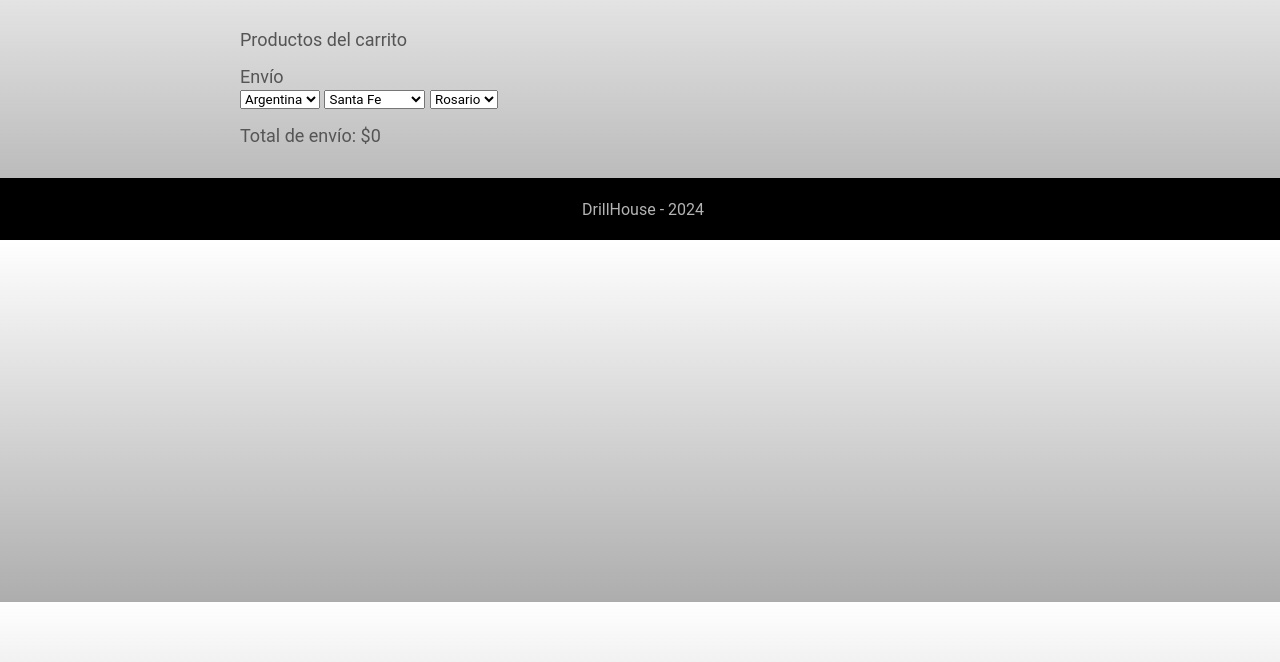
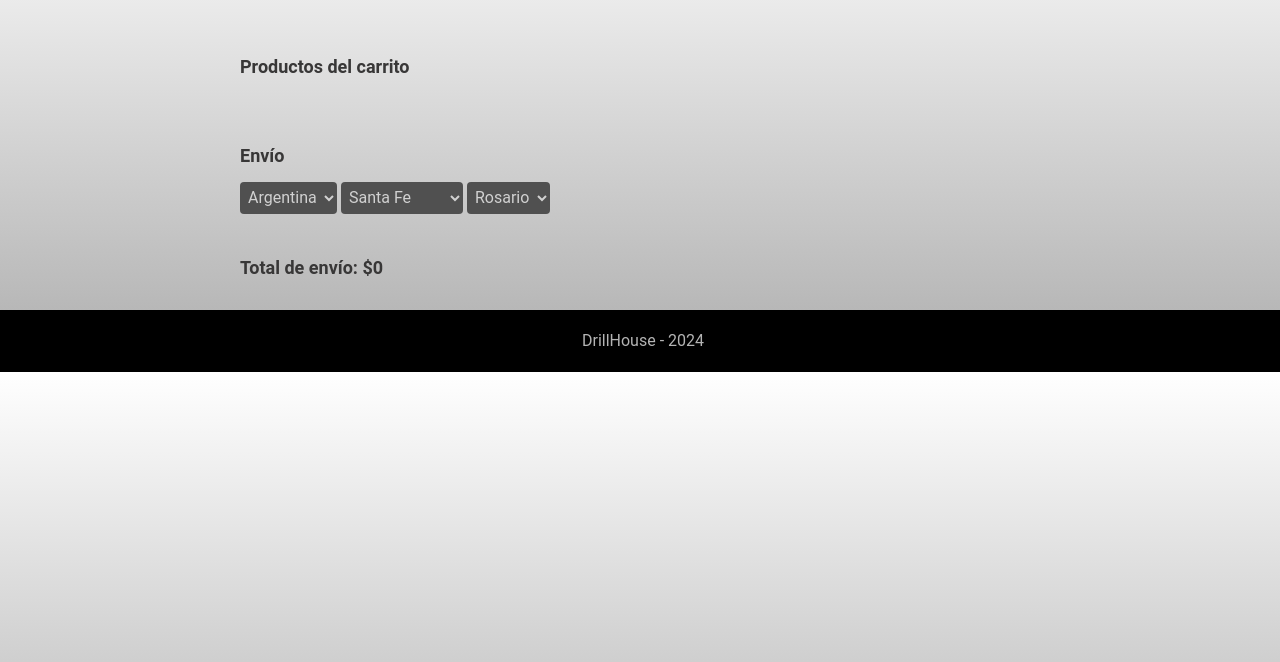
Before and after one commit to MarianaSDiaz/PrimeraEntrega, a plain HTML site: page envio.html in a window 1280 px wide. Shown: the part 122-784 px from the top of the page. Drawn offline with Linux system fonts and the light colour scheme.

Commit message:
modificación css

```diff
--- a/CSS/index.css
+++ b/CSS/index.css
@@ -77,13 +77,6 @@ body {
     background: linear-gradient(to bottom, #ffffff, #adadad);
     color: rgb(173, 173, 173);
     transition: background-color 2s, color 0.3s;
-}
-
-.line {
-    width: 100%;
-    height: 4px;
-    border-radius: 50%;
-    background-color: #c2c2c2;
 }
 
 #cart,
@@ -197,7 +190,7 @@ body {
     margin: .25rem;
     font-size: medium;
 }
-/*#error_carrito {
+#error_carrito {
     padding-bottom: 2rem;
     display: flex;
     justify-content: center;
@@ -210,4 +203,4 @@ body {
     padding: 1rem;
     text-align: center;
     border-radius: .5rem;
-}*/
+}
--- a/CSS/stylesheet.css
+++ b/CSS/stylesheet.css
@@ -10,5 +10,37 @@
     margin-top: 2rem;
     margin-bottom: 2rem;
     color: #555555;
+    font-size: medium;
+}
+
+.titulos{
+    margin-top: 1.7rem;
+    font-weight: bolder;
+    color: #383737;
     font-size: large;
+
 }
+
+#compra{
+    display: flex;
+    flex-direction: column;
+    gap: 1.5rem;
+}
+
+#total-carrito{
+    display: flex;
+    flex-direction: column;
+    gap: 1rem;
+}
+
+select {
+    background-color: #505050;
+    color: #d1d1d1;
+    height: 2rem;
+    padding: .25rem;
+    border: #000;
+    border-radius: .25rem;
+    cursor: pointer;
+    margin-top: 1rem;
+    font-size: medium;
+}
```
Also changed, not shown: products.html (+0 -1 lines).
